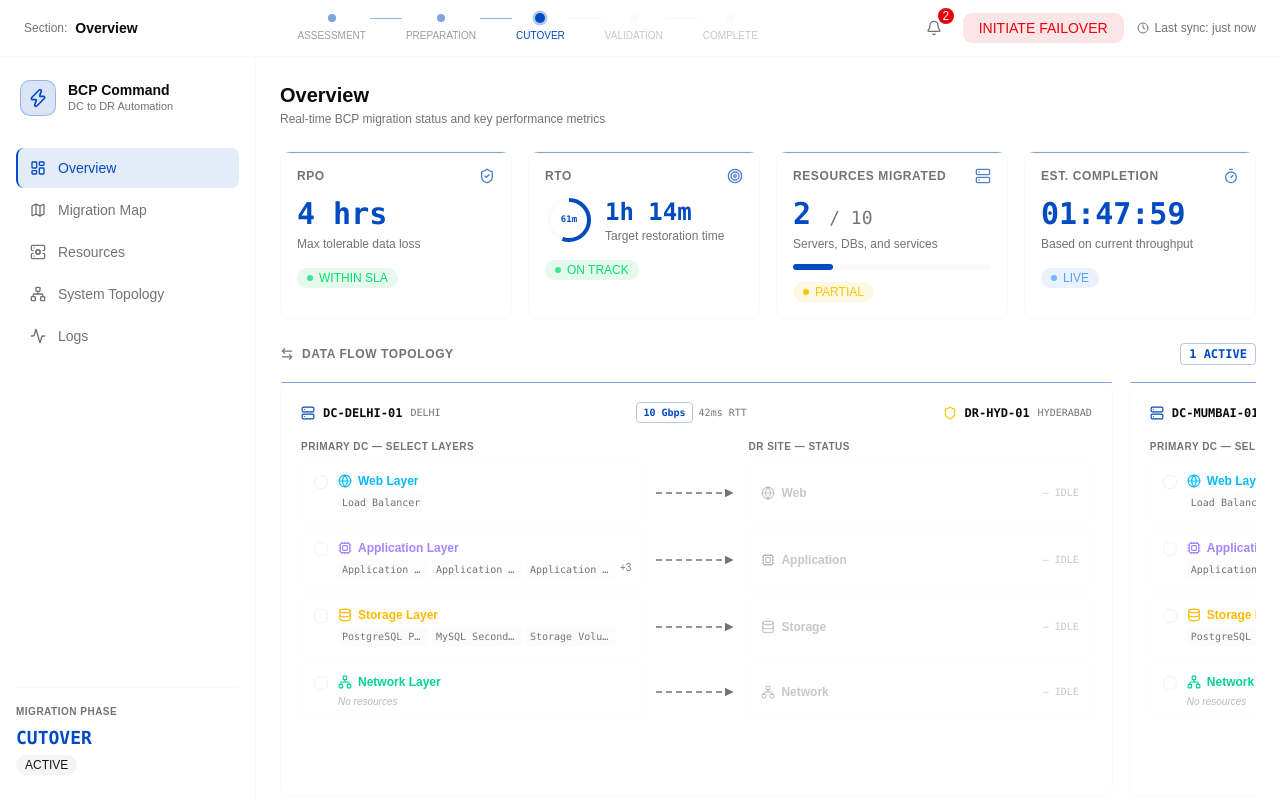
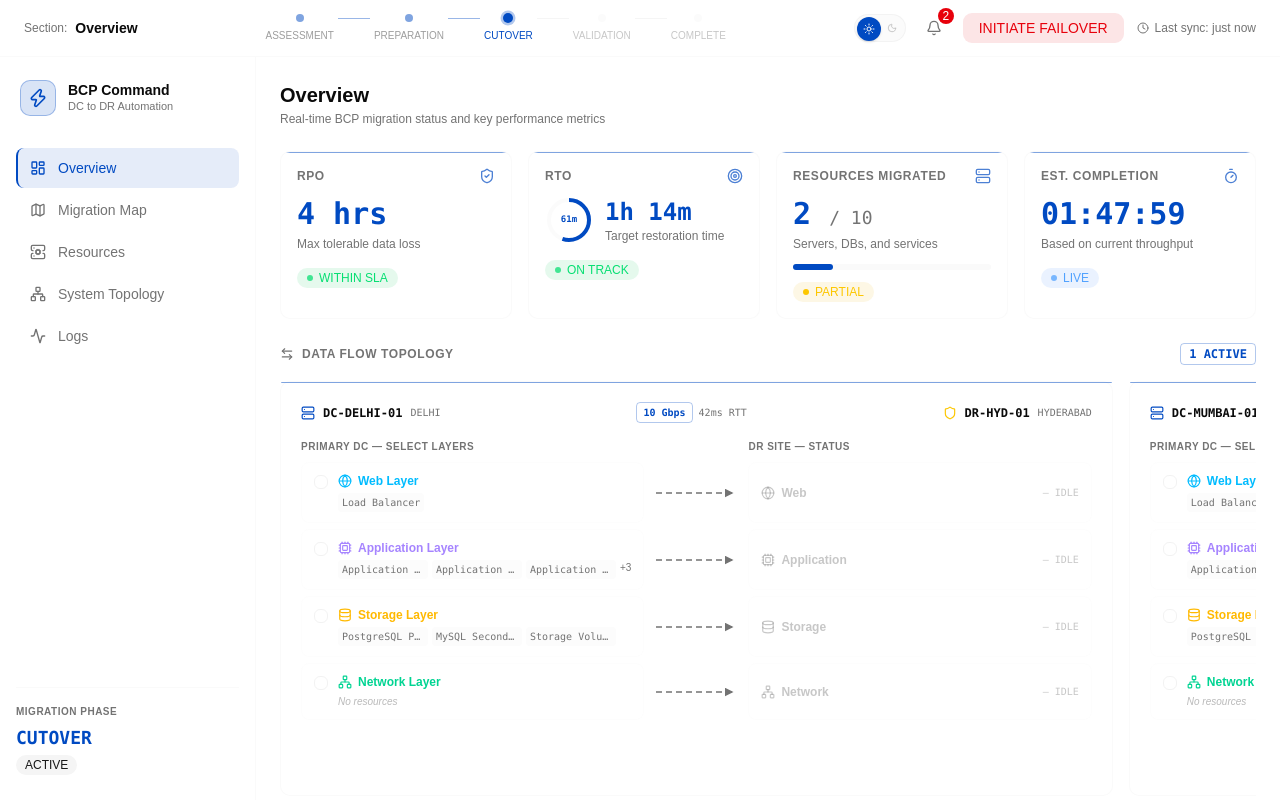
Before and after one commit to GauravASY/Ansible_Agent, a React (Vite) app in the folder dashboard/: page / in a window 1280 px wide. Shown: the top 808 px of the page. Built offline with nearby package versions, Linux system fonts and the light colour scheme.

Commit message:
Added theme toggle button

```diff
--- a/dashboard/src/components/layout/TopBar.tsx
+++ b/dashboard/src/components/layout/TopBar.tsx
@@ -1,8 +1,9 @@
 import { useEffect, useRef, useState } from "react";
 import { useBCPStore } from "@/store/bcpStore";
 import { MigrationPhase } from "@/data/interfaces";
-import { Bell, Clock } from "lucide-react";
+import { Bell, Clock, Sun, Moon } from "lucide-react";
 import { Button } from "@/components/ui/button";
+import { useTheme } from "@/components/theme-provider";
 
 const sectionLabels: Record<string, string> = {
   overview: "Overview",
@@ -25,6 +26,65 @@
   if (minutes < 1) return "just now";
   if (minutes === 1) return "1m ago";
   return `${minutes}m ago`;
+}
+
+function ThemeToggle() {
+  const { theme, setTheme } = useTheme();
+  const isDark =
+    theme === "dark" ||
+    (theme === "system" && window.matchMedia("(prefers-color-scheme: dark)").matches);
+
+  return (
+    <button
+      onClick={() => setTheme(isDark ? "light" : "dark")}
+      aria-label={isDark ? "Switch to light mode" : "Switch to dark mode"}
+      className="relative h-7 w-[52px] shrink-0 rounded-full border border-border/40 bg-muted/40 p-0.5 hover:border-border/70 focus-visible:outline-none focus-visible:ring-2 focus-visible:ring-accent/40"
+    >
+      {/* Sliding thumb */}
+      <span
+        className={`absolute top-0.5 left-0.5 flex h-6 w-6 items-center justify-center rounded-full bg-accent shadow-sm`}
+        style={{
+          transform: isDark ? "translateX(24px)" : "translateX(0px)",
+          transition: "transform 300ms cubic-bezier(0.34, 1.56, 0.64, 1)",
+        }}
+      >
+        <span
+          style={{
+            display: "flex",
+            transition: "transform 300ms cubic-bezier(0.34, 1.56, 0.64, 1), opacity 200ms ease",
+            transform: isDark ? "rotate(0deg) scale(1)" : "rotate(90deg) scale(0.9)",
+            opacity: isDark ? 1 : 0,
+            position: "absolute",
+          }}
+        >
+          <Moon className="h-3 w-3 text-accent-foreground" />
+        </span>
+        <span
+          style={{
+            display: "flex",
+            transition: "transform 300ms cubic-bezier(0.34, 1.56, 0.64, 1), opacity 200ms ease",
+            transform: isDark ? "rotate(-90deg) scale(0.9)" : "rotate(0deg) scale(1)",
+            opacity: isDark ? 0 : 1,
+            position: "absolute",
+          }}
+        >
+          <Sun className="h-3 w-3 text-accent-foreground" />
+        </span>
+      </span>
+
+      {/* Track ghost icons */}
+      <span className="pointer-events-none flex h-full items-center justify-between px-1.5">
+        <Sun
+          className="h-2.5 w-2.5 text-muted-foreground"
+          style={{ opacity: isDark ? 0.45 : 0, transition: "opacity 250ms ease" }}
+        />
+        <Moon
+          className="h-2.5 w-2.5 text-muted-foreground"
+          style={{ opacity: isDark ? 0 : 0.45, transition: "opacity 250ms ease" }}
+        />
+      </span>
+    </button>
+  );
 }
 
 export function TopBar() {
@@ -94,6 +154,7 @@
       </div>
 
       <div className="flex items-center space-x-3">
+        <ThemeToggle />
         <div className="relative">
           <button className="p-2 rounded-md hover:bg-muted/50 transition-colors" aria-label="Notifications">
             <Bell className="h-4 w-4 text-muted-foreground hover:text-accent" />
--- a/dashboard/src/main.tsx
+++ b/dashboard/src/main.tsx
@@ -7,7 +7,7 @@
 
 createRoot(document.getElementById("root")!).render(
   <StrictMode>
-    <ThemeProvider>
+    <ThemeProvider disableTransitionOnChange={false}>
       <App />
     </ThemeProvider>
   </StrictMode>
```
